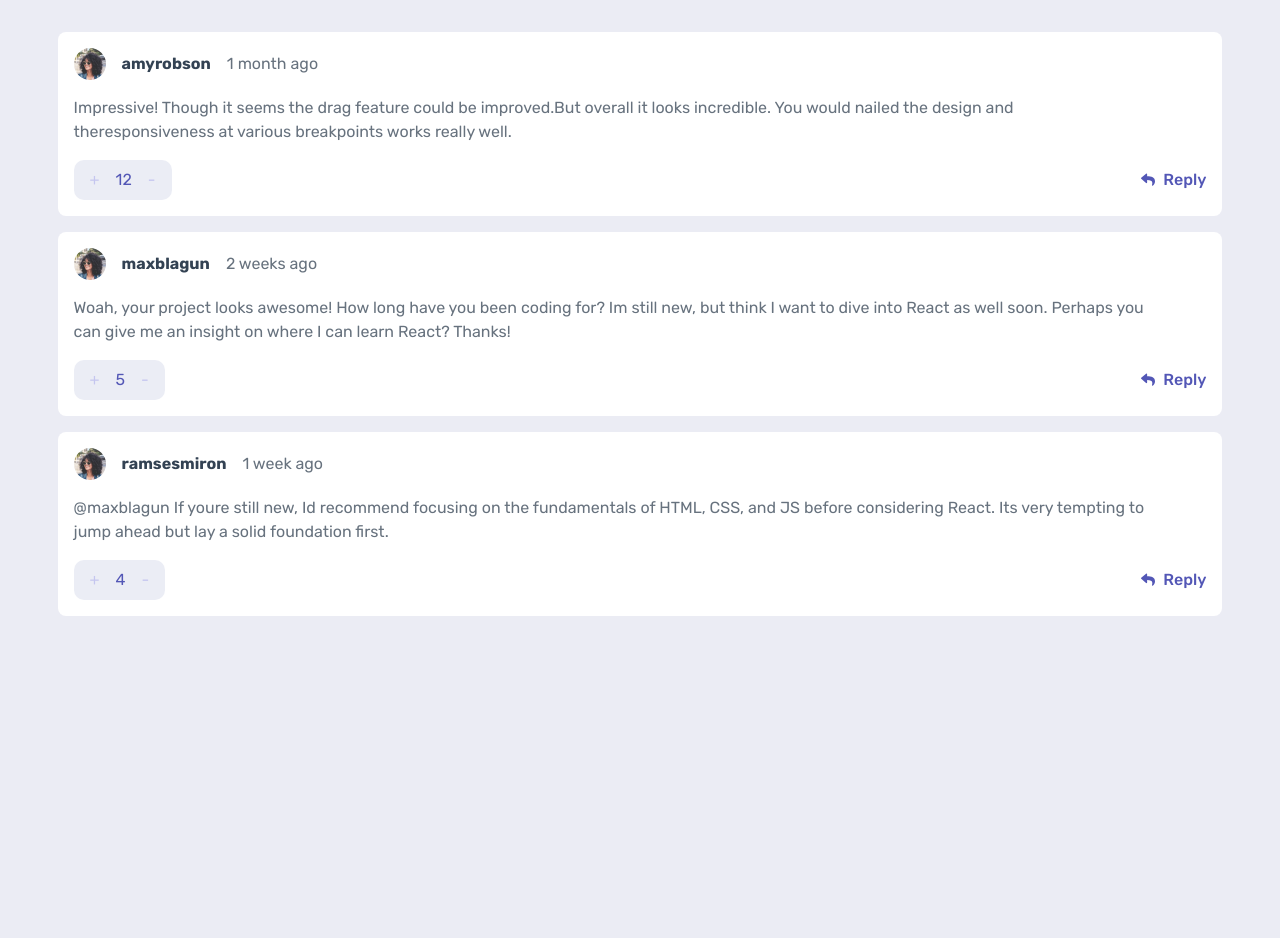
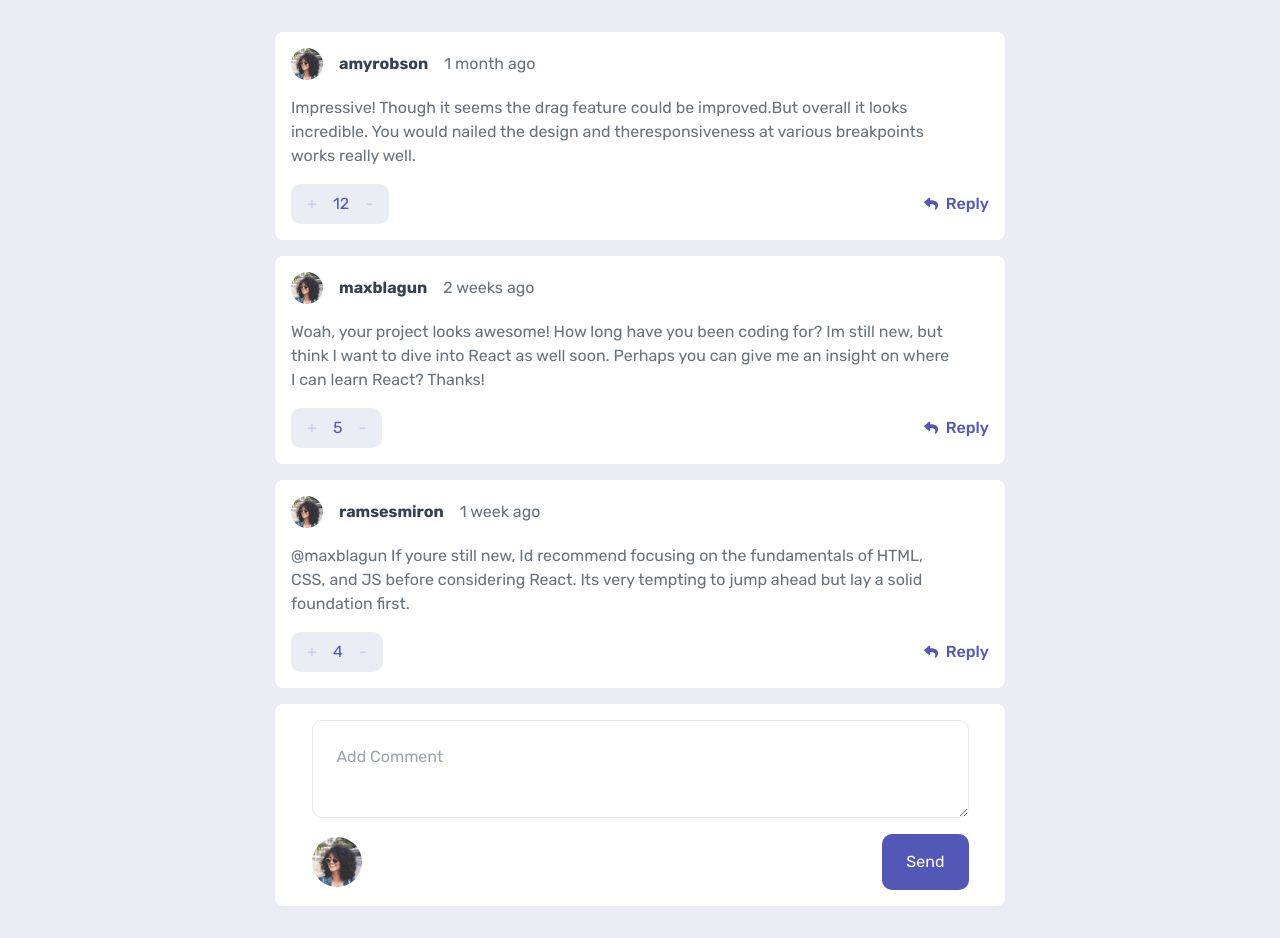
Before and after one commit to Bachidze/InteractiveCommentsApp, a Next.js app: page / in a window 1280 px wide. Before the commit the page ends 800 px from the top, so only its background shows below. Built offline with nearby package versions, Linux system fonts and the light colour scheme.

Commit message:
Feat(Add):Add LstSideMarkup nothing special i mean last side functional dont work yet

```diff
--- a/app/components/organisms/Card.tsx
+++ b/app/components/organisms/Card.tsx
@@ -1,4 +1,4 @@
-"use client"
+"use client";
 import Image from "next/image";
 import React, { useState } from "react";
 import CurlyGirl from "../../../public/assets/CurlyOval.svg";
@@ -27,39 +27,62 @@ interface ClickState {
 }
 
 interface ReplyState {
-    [key: number]: { visible: boolean; replyText: string };
-  }
+  [key: number]: { visible: boolean; replyText: string };
+}
 
 interface SubmittedReplies {
   [key: number]: { id: number; text: string }[];
 }
 
 export default function Card() {
+  const [comment, setComment] = useState("");
   const [votes, setVotes] = useState<Votes>(
-    cardData.reduce((acc: Votes, card: CardData) => ({ ...acc, [card.id]: card.IncreaseNumber }), {})
+    cardData.reduce(
+      (acc: Votes, card: CardData) => ({
+        ...acc,
+        [card.id]: card.IncreaseNumber,
+      }),
+      {}
+    )
   );
 
   const [clickState, setClickState] = useState<ClickState>(
-    cardData.reduce((acc: ClickState, card: CardData) => ({
-      ...acc,
-      [card.id]: { hasUpvoted: false, hasDownvoted: false }
-    }), {})
+    cardData.reduce(
+      (acc: ClickState, card: CardData) => ({
+        ...acc,
+        [card.id]: { hasUpvoted: false, hasDownvoted: false },
+      }),
+      {}
+    )
   );
 
+  const handleChange = (e: React.ChangeEvent<HTMLTextAreaElement>) => {
+    setComment(e.target.value);
+  };
+
   const [replyState, setReplyState] = useState<ReplyState>(
-    cardData.reduce((acc: ReplyState, card: CardData) => ({
-      ...acc,
-      [card.id]: { visible: false, replyText: "" }
-    }), {})
+    cardData.reduce(
+      (acc: ReplyState, card: CardData) => ({
+        ...acc,
+        [card.id]: { visible: false, replyText: "" },
+      }),
+      {}
+    )
   );
   const [submittedReplies, setSubmittedReplies] = useState<SubmittedReplies>(
-    cardData.reduce((acc: SubmittedReplies, card: CardData) => ({
-      ...acc,
-      [card.id]: []
-    }), {})
+    cardData.reduce(
+      (acc: SubmittedReplies, card: CardData) => ({
+        ...acc,
+        [card.id]: [],
+      }),
+      {}
+    )
   );
 
-  const [editingReply, setEditingReply] = useState<{ cardId: number; replyIndex: number } | null>(null);
+  const [editingReply, setEditingReply] = useState<{
+    cardId: number;
+    replyIndex: number;
+  } | null>(null);
 
   const handleIncrease = (id: number) => {
     if (!clickState[id].hasUpvoted) {
@@ -71,7 +94,7 @@ export default function Card() {
         ...prev,
         [id]: {
           hasUpvoted: true,
-          hasDownvoted: prev[id].hasDownvoted ? false : prev[id].hasDownvoted
+          hasDownvoted: prev[id].hasDownvoted ? false : prev[id].hasDownvoted,
         },
       }));
     }
@@ -87,7 +110,7 @@ export default function Card() {
         ...prev,
         [id]: {
           hasDownvoted: true,
-          hasUpvoted: prev[id].hasUpvoted ? false : prev[id].hasUpvoted
+          hasUpvoted: prev[id].hasUpvoted ? false : prev[id].hasUpvoted,
         },
       }));
     }
@@ -146,14 +169,14 @@ export default function Card() {
   const handleUpdateReply = (cardId: number) => {
     const replyText = replyState[cardId].replyText.trim();
     if (replyText === "") {
-      // Remove the reply if it's an empty string
-      const updatedReplies = submittedReplies[cardId].filter((_, idx) => idx !== editingReply?.replyIndex);
+      const updatedReplies = submittedReplies[cardId].filter(
+        (_, idx) => idx !== editingReply?.replyIndex
+      );
       setSubmittedReplies((prev) => ({
         ...prev,
         [cardId]: updatedReplies,
       }));
     } else {
-      // Ensure editingReply is not null before using it
       if (editingReply) {
         const updatedReplies = [...submittedReplies[cardId]];
         updatedReplies[editingReply.replyIndex].text = replyText;
@@ -164,7 +187,6 @@ export default function Card() {
       }
     }
 
-    // Clear editing state and reply text
     setEditingReply(null);
     setReplyState((prev) => ({
       ...prev,
@@ -177,11 +199,11 @@ export default function Card() {
 
   const handleKeyDown = (id: number, e: React.KeyboardEvent) => {
     if (e.key === "Enter") {
-      e.preventDefault();  // Prevent default Enter behavior (e.g., form submission)
+      e.preventDefault();
       if (editingReply) {
         handleUpdateReply(id);
       } else {
-        handleReplySubmit(id);  // Call the reply submit function to log or process the reply
+        handleReplySubmit(id);
       }
     }
   };
@@ -192,7 +214,7 @@ export default function Card() {
       [id]: {
         ...prev[id],
         visible: false,
-        replyText: "",  // Clear text when closing
+        replyText: "",
       },
     }));
   };
@@ -224,7 +246,11 @@ export default function Card() {
               <div className="bg-[#ebedf5] flex gap-4 px-4 py-[10px] rounded-[10px]">
                 <button
                   onClick={() => handleIncrease(el.id)}
-                  className={`text-[#C5C6EF] text-[16px] leading-5 cursor-pointer ${clickState[el.id].hasUpvoted ? 'cursor-not-allowed text-gray-400' : ''}`}
+                  className={`text-[#C5C6EF] text-[16px] leading-5 cursor-pointer ${
+                    clickState[el.id].hasUpvoted
+                      ? "cursor-not-allowed text-gray-400"
+                      : ""
+                  }`}
                   disabled={clickState[el.id].hasUpvoted}
                 >
                   +
@@ -234,7 +260,11 @@ export default function Card() {
                 </h3>
                 <button
                   onClick={() => handleDecrease(el.id)}
-                  className={`text-[#C5C6EF] text-[16px] leading-5 cursor-pointer ${clickState[el.id].hasDownvoted ? 'cursor-not-allowed text-gray-400' : ''}`}
+                  className={`text-[#C5C6EF] text-[16px] leading-5 cursor-pointer ${
+                    clickState[el.id].hasDownvoted
+                      ? "cursor-not-allowed text-gray-400"
+                      : ""
+                  }`}
                   disabled={clickState[el.id].hasDownvoted}
                 >
                   -
@@ -277,7 +307,6 @@ export default function Card() {
               </button>
             )}
 
-            {/* Render submitted replies */}
             {submittedReplies[el.id]?.length > 0 && (
               <div className="mt-4 text-gray-700">
                 <h4 className="font-medium">Replies:</h4>
@@ -299,6 +328,30 @@ export default function Card() {
           </div>
         </div>
       ))}
+
+      <div className="bg-white rounded-lg pb-4">
+        <div className="flex justify-center">
+          <textarea
+            name="comment"
+            placeholder="Add Comment"
+            className="w-[90%] p-6 m-4 rounded-[10px] outline-none border"
+            value={comment}
+            onChange={handleChange}
+          />
+        </div>
+        <div className="flex items-center justify-between w-[90%] m-auto">
+          <div>
+            <Image
+              className="w-[50px] h-[50px]"
+              alt="mainAvatar"
+              src={CurlyGirl}
+            />
+          </div>
+          <div>
+            <button className="bg-[#5357B6] py-4 px-6 rounded-[10px] text-white">Send</button>
+          </div>
+        </div>
+      </div>
     </section>
   );
 }
--- a/app/layout.tsx
+++ b/app/layout.tsx
@@ -24,7 +24,7 @@ export default function RootLayout({
   children: React.ReactNode;
 }>) {
   return (
-    <html lang="en" className="w-[91%] m-auto py-8 bg-[#ebecf4]">
+    <html lang="en" className="w-[91%] m-auto py-8 bg-[#ebecf4] max-w-[730px]">
       <body
         className={`${geistSans.variable} ${geistMono.variable} antialiased`}
       >
```
